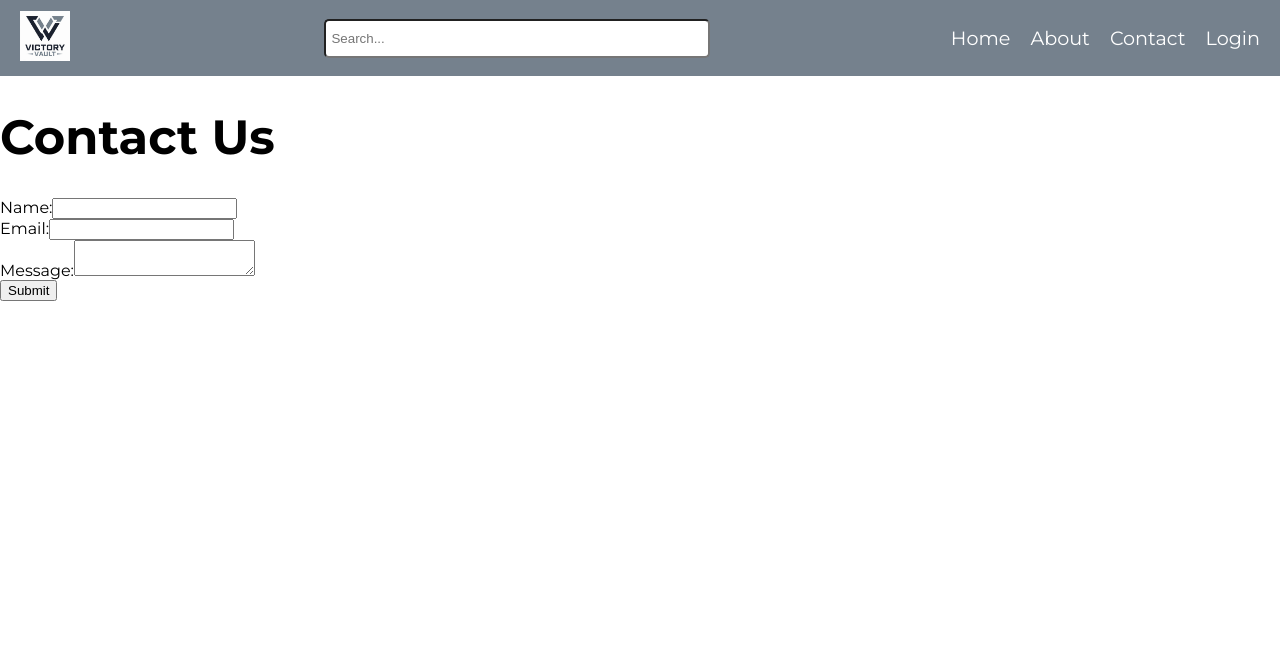
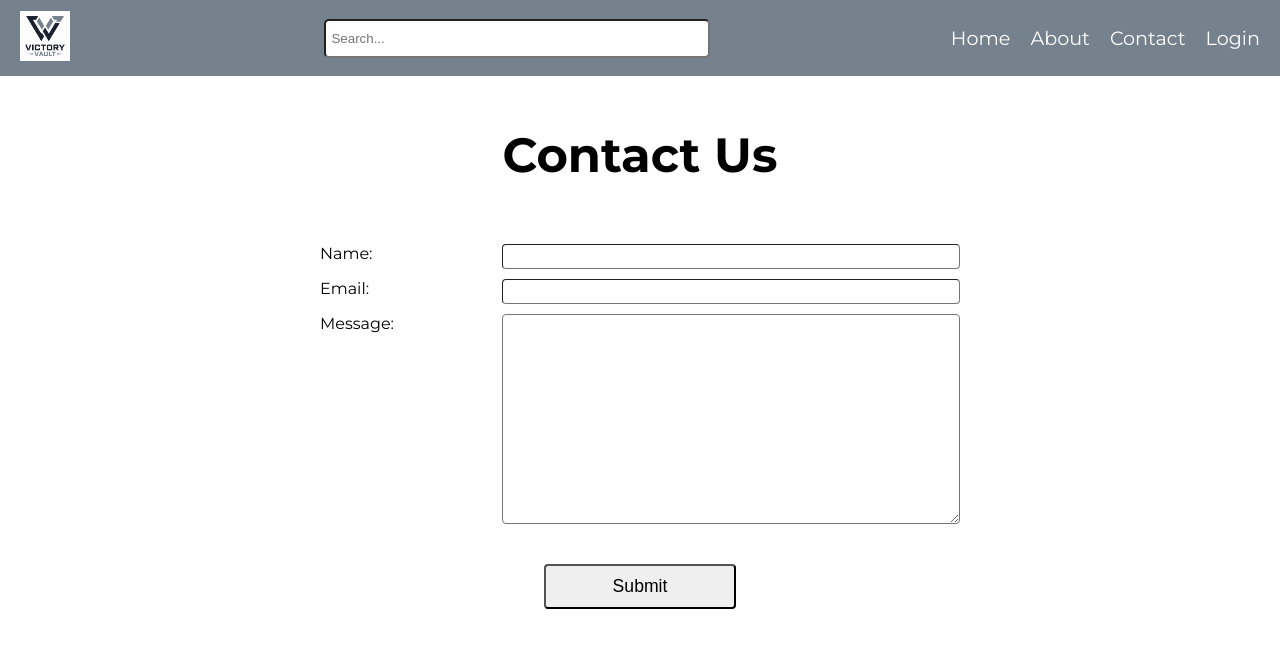
Before and after one commit to Socrattees/CODSOFT, a React (Create React App) app in the folder level-3/task-1/client/: page /contact in a window 1280 px wide. Shown: the top 648 px of the page. Built offline with nearby package versions, Linux system fonts and the light colour scheme; the HTML template or start-up script is replaced by a standard one.

Commit message:
Update Contact page
 - Create basic template

```diff
--- a/level-3/task-1/client/src/pages/contact/Contact.jsx
+++ b/level-3/task-1/client/src/pages/contact/Contact.jsx
@@ -1,12 +1,13 @@
-import React, { useState } from 'react';
-import './contact.css';
-import Navbar from '../../components/navbar/Navbar';
+import React from "react";
+import { useState } from "react";
+import "./contact.css";
+import Navbar from "../../components/navbar/Navbar";
 
 const Contact = () => {
   const [formData, setFormData] = useState({
-    name: '',
-    email: '',
-    message: ''
+    name: "",
+    email: "",
+    message: ""
   });
 
   const handleChange = (e) => {
@@ -20,15 +21,17 @@ const Contact = () => {
   const handleSubmit = (e) => {
     e.preventDefault();
     // Handle form submission logic here
-    console.log('Form data submitted:', formData);
+    console.log("Form data submitted:", formData);
+    window.alert("Message successfully sent!");
   };
 
   return (
     <div className="contact">
       <Navbar />
       <h1>Contact Us</h1>
-      <form onSubmit={handleSubmit}>
-        <div className="form-group">
+      <div className="contact-form-wrapper">
+        <form onSubmit={handleSubmit} className="contact-form">
+          <div className="contact-form-group">
             <label htmlFor="name">Name:</label>
             <input
               type="text"
@@ -39,7 +42,7 @@ const Contact = () => {
               required
             />
           </div>
-        <div className="form-group">
+          <div className="contact-form-group">
             <label htmlFor="email">Email:</label>
             <input
               type="email"
@@ -50,7 +53,7 @@ const Contact = () => {
               required
             />
           </div>
-        <div className="form-group">
+          <div className="contact-form-group">
             <label htmlFor="message">Message:</label>
             <textarea
               id="message"
@@ -63,6 +66,7 @@ const Contact = () => {
           <button type="submit">Submit</button>
         </form>
       </div>
+    </div>
   );
 };
 
--- a/level-3/task-1/client/src/pages/contact/contact.css
+++ b/level-3/task-1/client/src/pages/contact/contact.css
@@ -0,0 +1,46 @@
+.contact h1 {
+  text-align: center;
+  margin-top: 50px;
+}
+
+.contact-form-wrapper {
+  display: flex;
+  justify-content: center;
+  align-items: center;
+  margin-top: 50px;
+}
+
+.contact-form {
+  display: flex;
+  flex-direction: column;
+  justify-content: center;
+  width: 50%;
+  padding: 10px;
+  gap: 10px;
+}
+
+.contact-form-group {
+  display: flex;
+  justify-content: space-between;
+  gap: 10px;
+}
+
+.contact-form-group input, textarea {
+  padding: 4px;
+  width: 70%;
+  border-radius: 4px;
+  border-width: 1px;
+}
+
+.contact-form-group textarea {
+  height: 200px;
+}
+
+.contact-form button {
+  padding: 10px;
+  margin: 30px auto 10px auto;
+  width: 30%;
+  font-size: 1.1rem;
+  font-weight: 500;
+  border-radius: 4px;
+}
```
Lines whose indentation alone changed are shown as unchanged.
